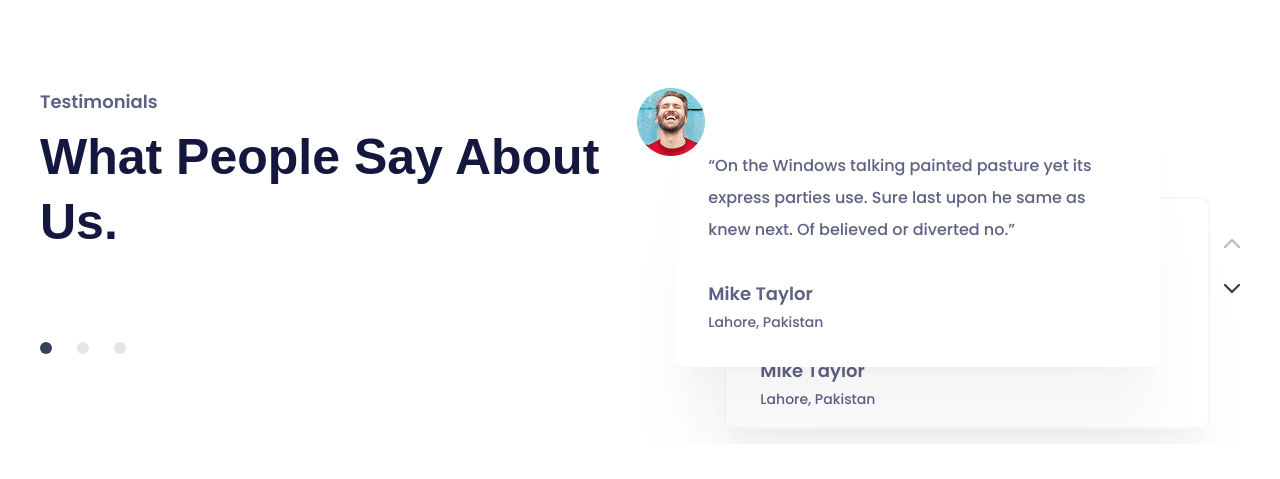
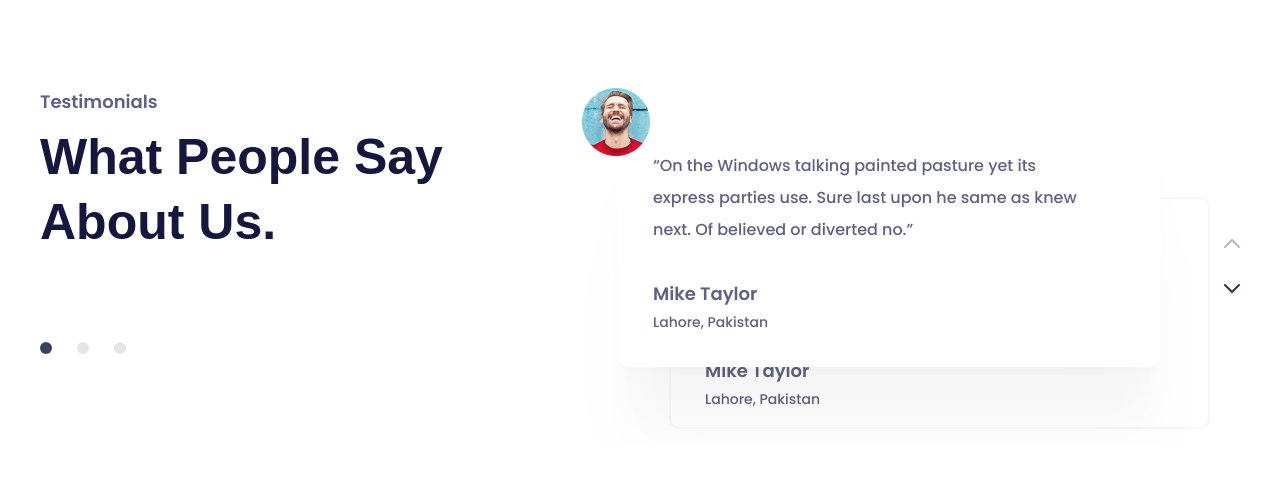
Before and after one commit to lilitantonyanwork/jadoo, a plain HTML site: page index.html in a window 1280 px wide. Shown: the part 3080-3559 px from the top of the page. Drawn offline with nearby package versions, Linux system fonts and the light colour scheme; a web font is replaced by a local one.

Commit message:
add fixing

```diff
--- a/css/components/sections/testiomnials.scss
+++ b/css/components/sections/testiomnials.scss
@@ -1,6 +1,9 @@
 .testimonials{
   padding-top: 214px;
   padding-bottom: 160px;
+  .section__title{
+    max-width: 409px;
+  }
   &__left{
     position: relative;
     .swiper-pagination{
--- a/css/components/slider.scss
+++ b/css/components/slider.scss
@@ -23,7 +23,7 @@
       border: 2px solid #f7f7f7;
       border-radius: 10px;
       background: transparent;
-      box-shadow: 0px 1.8518518209457397px 3.1481480598449707px rgba(0, 0, 0, 0), 0px 8.148148536682129px 6.518518447875977px rgba(0, 0, 0, 0.01), 0px 20px 13px rgba(0, 0, 0, 0.01), 0px 38.51852035522461px 25.481481552124023px rgba(0, 0, 0, 0.01), 0px 64.81481170654297px 46.85185241699219px rgba(0, 0, 0, 0.02), 0px 100px 80px rgba(0, 0, 0, 0.02);
+      box-shadow: none;
       max-height: 232px;
       min-height: 232px;
       padding-bottom: 22px;
```
Also changed, not shown: css/components/sections/testiomnials.css, css/index.css, 1 other file.
